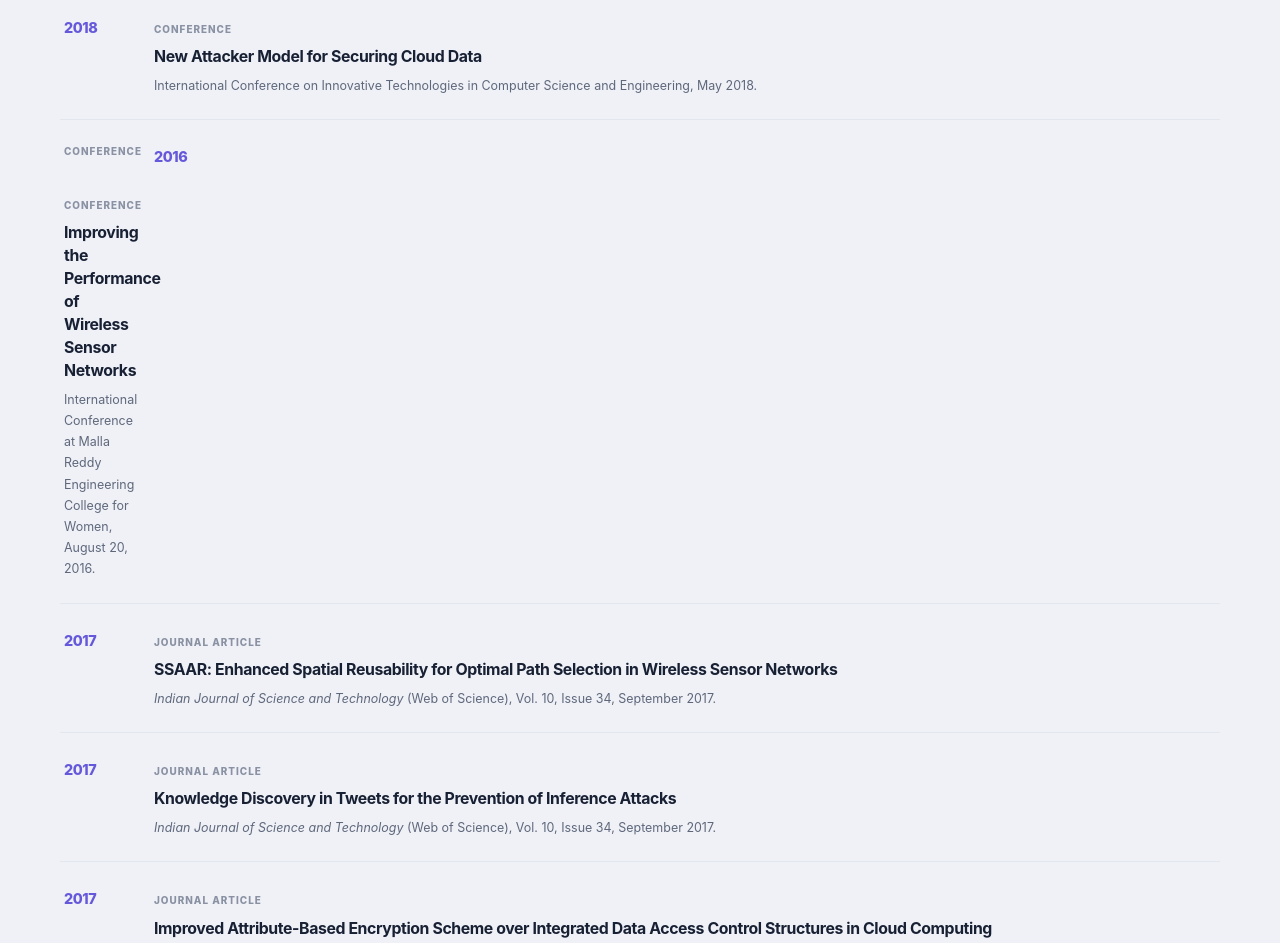
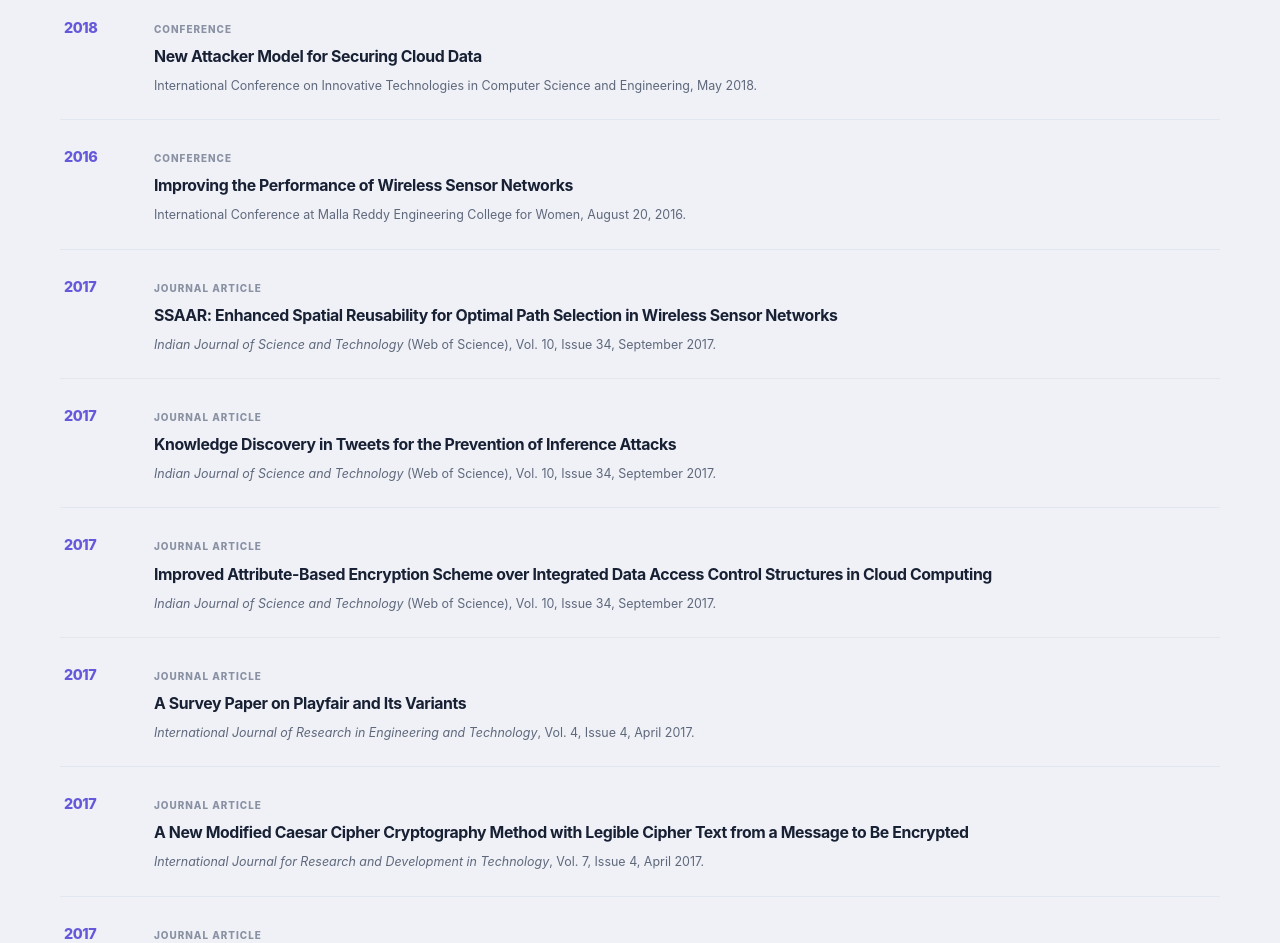
Before and after one commit to deepthireddyraavi/Dr-Raavi-Deepthi-Reddy, a plain HTML site: page index.html in a window 1280 px wide. Shown: the part 6860-7803 px from the top of the page. Drawn offline with Linux system fonts and the light colour scheme.

Commit message:
Correct 2016 conference publication markup

```diff
--- a/index.html
+++ b/index.html
@@ -226,7 +226,7 @@
           <article class="publication-item" data-category="conference"><span class="publication-year">2025</span><div><span class="publication-type">Conference</span><h3>AI-Driven Literary Analysis for Higher School Education Using Transformer Architecture</h3><p>IEEE conference. Full conference name, proceedings and publication link to be added.</p></div></article>
           <article class="publication-item" data-category="conference"><span class="publication-year">2018</span><div><span class="publication-type">Conference</span><h3>Self Activated Congestion Control and Self Automated Penalty System for Signal Jumping Using RFID</h3><p>International Conference on Innovative Technologies in Computer Science and Engineering, May 2018.</p></div></article>
           <article class="publication-item" data-category="conference"><span class="publication-year">2018</span><div><span class="publication-type">Conference</span><h3>New Attacker Model for Securing Cloud Data</h3><p>International Conference on Innovative Technologies in Computer Science and Engineering, May 2018.</p></div></article>
-          <article class="publication-item" data-category="conference"><span class="publication-type">Conference</span><span class="publication-year">2016</span><div><span class="publication-type">Conference</span><h3>Improving the Performance of Wireless Sensor Networks</h3><p>International Conference at Malla Reddy Engineering College for Women, August 20, 2016.</p></div></article>
+          <article class="publication-item" data-category="conference"><span class="publication-year">2016</span><div><span class="publication-type">Conference</span><h3>Improving the Performance of Wireless Sensor Networks</h3><p>International Conference at Malla Reddy Engineering College for Women, August 20, 2016.</p></div></article>
           <article class="publication-item" data-category="journal"><span class="publication-year">2017</span><div><span class="publication-type">Journal article</span><h3>SSAAR: Enhanced Spatial Reusability for Optimal Path Selection in Wireless Sensor Networks</h3><p><em>Indian Journal of Science and Technology</em> (Web of Science), Vol. 10, Issue 34, September 2017.</p></div></article>
           <article class="publication-item" data-category="journal"><span class="publication-year">2017</span><div><span class="publication-type">Journal article</span><h3>Knowledge Discovery in Tweets for the Prevention of Inference Attacks</h3><p><em>Indian Journal of Science and Technology</em> (Web of Science), Vol. 10, Issue 34, September 2017.</p></div></article>
           <article class="publication-item" data-category="journal"><span class="publication-year">2017</span><div><span class="publication-type">Journal article</span><h3>Improved Attribute-Based Encryption Scheme over Integrated Data Access Control Structures in Cloud Computing</h3><p><em>Indian Journal of Science and Technology</em> (Web of Science), Vol. 10, Issue 34, September 2017.</p></div></article>
```
